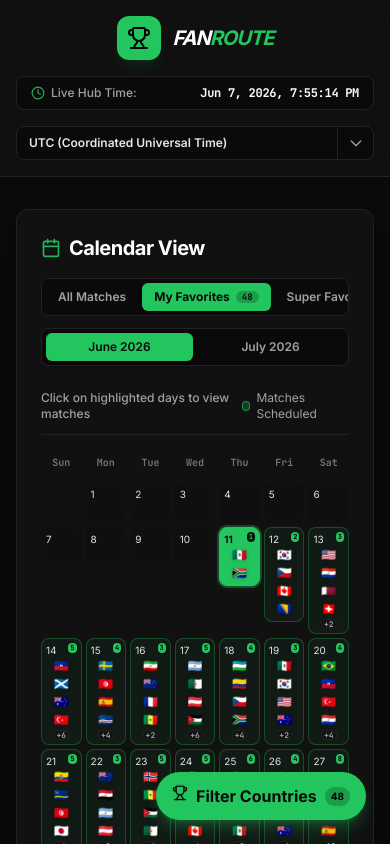
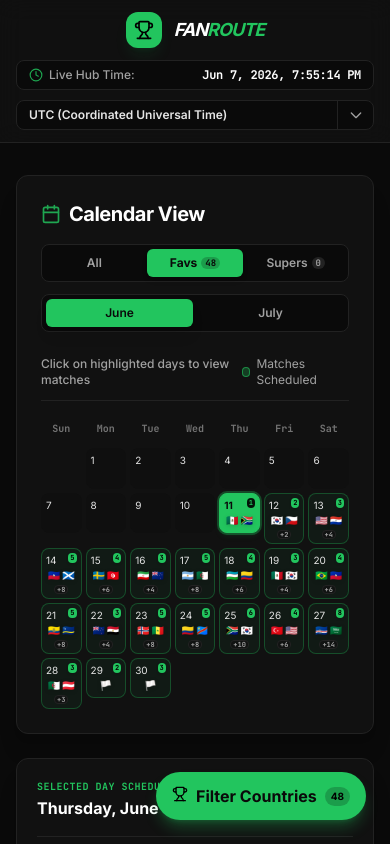
Before and after one commit to oNk2r/FanRoute, a React (Vite) app: page / in a window 390 px wide. Shown: the top 844 px of the page. Built offline with nearby package versions, Linux system fonts and the light colour scheme.

Commit message:
style: optimize responsive mobile UI/UX and layout spacings

```diff
--- a/src/App.tsx
+++ b/src/App.tsx
@@ -147,26 +147,26 @@ export default function App() {
     <div className="min-h-screen bg-[#0A0A0A] text-white flex flex-col font-sans selection:bg-[#22C55E] selection:text-black">
 
       {/* 1. Header Navigation Bar */}
-      <header className="border-b border-[#222222] bg-[#111111]/90 backdrop-blur-md sticky top-0 z-50 px-4 py-4 md:px-8">
-        <div className="max-w-7xl mx-auto flex flex-col md:flex-row items-center justify-between gap-4">
+      <header className="border-b border-[#222222] bg-[#111111]/90 backdrop-blur-md sticky top-0 z-50 px-4 py-3 md:py-4 md:px-8">
+        <div className="max-w-7xl mx-auto flex flex-col md:flex-row items-center justify-between gap-3 md:gap-4">
 
           {/* Logo Brand */}
           <div className="flex items-center gap-3">
-            <div className="bg-[#22C55E] p-2.5 rounded-xl shadow-lg shadow-[#22C55E]/10">
-              <Trophy className="w-6 h-6 text-black" />
+            <div className="bg-[#22C55E] p-2 md:p-2.5 rounded-xl shadow-lg shadow-[#22C55E]/10">
+              <Trophy className="w-5 h-5 md:w-6 md:h-6 text-black" />
             </div>
             <div>
-              <h1 className="text-xl md:text-2xl font-black italic tracking-tighter uppercase font-sans text-white">
+              <h1 className="text-lg md:text-2xl font-black italic tracking-tighter uppercase font-sans text-white">
                 Fan<span className="text-[#22C55E]">Route</span>
               </h1>
             </div>
           </div>
 
           {/* Timezone Switcher & Clock Widget details */}
-          <div className="flex flex-col sm:flex-row items-end sm:items-center gap-4 w-full md:w-auto">
+          <div className="flex flex-col sm:flex-row items-stretch sm:items-center gap-2.5 sm:gap-4 w-full md:w-auto">
 
             {/* Clock */}
-            <div className="flex items-center gap-2 bg-[#0A0A0A] px-3.5 py-2 border border-[#222222] rounded-lg text-xs w-full sm:w-auto justify-between sm:justify-start">
+            <div className="flex items-center gap-2 bg-[#0A0A0A] px-3 py-1.5 sm:px-3.5 sm:py-2 border border-[#222222] rounded-lg text-xs w-full sm:w-auto justify-between sm:justify-start">
               <span className="flex items-center gap-1.5 text-neutral-400 font-medium font-sans">
                 <Clock className="w-3.5 h-3.5 text-[#22C55E] animate-pulse" />
                 Live Hub Time:
@@ -178,10 +178,10 @@ export default function App() {
 
             {/* Selector Dropdown custom-styled */}
             <div className="relative w-full sm:w-72">
-              <select
+               <select
                 value={selectedTimezone}
                 onChange={(e) => setSelectedTimezone(e.target.value)}
-                className="w-full bg-[#0A0A0A] text-neutral-200 border border-[#222222] focus:border-[#22C55E] focus:outline-none rounded-lg py-2 pl-3 pr-8 text-xs font-semibold cursor-pointer appearance-none transition-colors"
+                className="w-full bg-[#0A0A0A] text-neutral-200 border border-[#222222] focus:border-[#22C55E] focus:outline-none rounded-lg py-1.5 sm:py-2 pl-3 pr-8 text-xs font-semibold cursor-pointer appearance-none transition-colors"
                 id="timezone-select-dropdown"
               >
                 {TIMEZONES.map((tz) => (
--- a/src/components/CalendarView.tsx
+++ b/src/components/CalendarView.tsx
@@ -115,27 +115,28 @@ export const CalendarView: React.FC<CalendarViewProps> = ({
 
           <div className="flex flex-col sm:flex-row items-stretch sm:items-center gap-3 w-full xl:w-auto">
             {/* View Modes Selector */}
-            <div className="flex items-center gap-1 bg-[#0A0A0A] p-1 border border-[#222222] rounded-lg text-xs font-semibold font-sans overflow-x-auto w-full sm:w-auto">
+            <div className="grid grid-cols-3 gap-1 sm:flex sm:items-center sm:gap-1 bg-[#0A0A0A] p-1 border border-[#222222] rounded-lg text-xs font-semibold font-sans w-full sm:w-auto">
               <button
                 onClick={() => onViewModeChange("all")}
-                className={`flex-1 sm:flex-initial px-3 py-1.5 rounded-md transition-all cursor-pointer whitespace-nowrap text-center ${
+                className={`px-1 py-1.5 sm:px-3 rounded-md transition-all cursor-pointer text-center ${
                   viewMode === "all"
                     ? "bg-[#22C55E] text-[#0A0A0A] font-bold shadow-md"
                     : "text-neutral-400 hover:text-white"
                 }`}
               >
-                All Matches
+                All <span className="hidden md:inline">Matches</span>
               </button>
               <button
                 onClick={() => onViewModeChange("favorites")}
-                className={`flex-1 sm:flex-initial px-3 py-1.5 rounded-md transition-all cursor-pointer flex items-center justify-center gap-1.5 whitespace-nowrap ${
+                className={`px-1 py-1.5 sm:px-3 rounded-md transition-all cursor-pointer flex items-center justify-center gap-1 ${
                   viewMode === "favorites"
                     ? "bg-[#22C55E] text-[#0A0A0A] font-bold shadow-md"
                     : "text-neutral-400 hover:text-white"
                 }`}
               >
-                My Favorites
-                <span className={`px-1.5 py-0.2 text-[9px] rounded-full font-mono ${
+                <span className="hidden sm:inline">My Favorites</span>
+                <span className="inline sm:hidden">Favs</span>
+                <span className={`px-1 sm:px-1.5 py-0.2 text-[9px] rounded-full font-mono ${
                   viewMode === "favorites" ? "bg-black/20 text-[#0A0A0A]" : "bg-[#222222] text-neutral-400"
                 }`}>
                   {favoriteTeamIds.length}
@@ -143,14 +144,15 @@ export const CalendarView: React.FC<CalendarViewProps> = ({
               </button>
               <button
                 onClick={() => onViewModeChange("super")}
-                className={`flex-1 sm:flex-initial px-3 py-1.5 rounded-md transition-all cursor-pointer flex items-center justify-center gap-1.5 whitespace-nowrap ${
+                className={`px-1 py-1.5 sm:px-3 rounded-md transition-all cursor-pointer flex items-center justify-center gap-1 ${
                   viewMode === "super"
                     ? "bg-[#22C55E] text-[#0A0A0A] font-bold shadow-md"
                     : "text-neutral-400 hover:text-white"
                 }`}
               >
-                Super Favorites
-                <span className={`px-1.5 py-0.2 text-[9px] rounded-full font-mono ${
+                <span className="hidden sm:inline">Super Favorites</span>
+                <span className="inline sm:hidden">Supers</span>
+                <span className={`px-1 sm:px-1.5 py-0.2 text-[9px] rounded-full font-mono ${
                   viewMode === "super" ? "bg-black/20 text-[#0A0A0A]" : "bg-[#222222] text-neutral-400"
                 }`}>
                   {superFavoriteTeamIds.length}
@@ -159,34 +161,34 @@ export const CalendarView: React.FC<CalendarViewProps> = ({
             </div>
 
             {/* Month Swappers */}
-            <div className="flex items-center gap-1 bg-[#0A0A0A] p-1 border border-[#222222] rounded-lg w-full sm:w-auto">
+            <div className="grid grid-cols-2 gap-1 sm:flex sm:items-center sm:gap-1 bg-[#0A0A0A] p-1 border border-[#222222] rounded-lg w-full sm:w-auto">
               <button
                 onClick={() => {
                   setCurrentMonth("june");
                   setClickedDay("2026-06-11"); // Reset to June opening day
                 }}
-                className={`flex-1 sm:flex-initial px-4 py-1.5 rounded-md text-xs font-semibold font-sans transition-all cursor-pointer whitespace-nowrap text-center ${
+                className={`px-3 py-1.5 rounded-md text-xs font-semibold font-sans transition-all cursor-pointer text-center ${
                   currentMonth === "june"
                     ? "bg-[#22C55E] text-[#0A0A0A] shadow-lg font-bold"
                     : "text-neutral-400 hover:text-white"
                 }`}
                 id="june-picker-btn"
               >
-                June 2026
+                June <span className="hidden md:inline">2026</span>
               </button>
               <button
                 onClick={() => {
                   setCurrentMonth("july");
                   setClickedDay("2026-07-01"); // Reset to July start
                 }}
-                className={`flex-1 sm:flex-initial px-4 py-1.5 rounded-md text-xs font-semibold font-sans transition-all cursor-pointer whitespace-nowrap text-center ${
+                className={`px-3 py-1.5 rounded-md text-xs font-semibold font-sans transition-all cursor-pointer text-center ${
                   currentMonth === "july"
                     ? "bg-[#22C55E] text-[#0A0A0A] shadow-lg font-bold"
                     : "text-neutral-400 hover:text-white"
                 }`}
                 id="july-picker-btn"
               >
-                July 2026
+                July <span className="hidden md:inline">2026</span>
               </button>
             </div>
           </div>
@@ -276,9 +278,35 @@ export const CalendarView: React.FC<CalendarViewProps> = ({
                   {dayNum}
                 </span>
 
-                {/* Flags container */}
+                {/* Flags container (Mobile - max 2 flags, smaller text) */}
                 {matchCount > 0 && (
-                  <div className="flex flex-wrap justify-center items-center gap-0.5 sm:gap-1 w-full my-auto">
+                  <div className="flex flex-wrap justify-center items-center gap-0.5 w-full my-auto sm:hidden">
+                    {uniqueFlags.slice(0, 2).map((flag, idx) => (
+                      <span
+                        key={idx}
+                        className="text-[10px] filter drop-shadow-sm select-none"
+                        title="Competing Team"
+                      >
+                        {flag}
+                      </span>
+                    ))}
+                    {uniqueFlags.length > 2 && (
+                      <span
+                        className={`text-[7px] font-mono font-bold leading-none px-0.5 py-0.2 rounded border ${
+                          isClicked
+                            ? "bg-black/10 border-black/25 text-black"
+                            : "bg-[#111111]/80 border-[#222222] text-neutral-400"
+                        }`}
+                      >
+                        +{uniqueFlags.length - 2}
+                      </span>
+                    )}
+                  </div>
+                )}
+
+                {/* Flags container (Desktop - max 4 flags) */}
+                {matchCount > 0 && (
+                  <div className="hidden sm:flex flex-wrap justify-center items-center gap-0.5 sm:gap-1 w-full my-auto">
                     {uniqueFlags.slice(0, 4).map((flag, idx) => (
                       <span
                         key={idx}
--- a/src/components/MatchCard.tsx
+++ b/src/components/MatchCard.tsx
@@ -53,8 +53,9 @@ export const MatchCard: React.FC<MatchCardProps> = ({
             {match.stage}
           </span>
           {isClashOfFavorites && (
-            <span className="inline-flex items-center gap-1 px-2.5 py-0.5 rounded-full text-[9px] font-bold bg-gradient-to-r from-emerald-600 to-teal-500 text-white animate-pulse shadow-md shadow-emerald-950/40">
-              Clash of Favorites ⚔️
+            <span className="inline-flex items-center gap-1 px-2 py-0.5 rounded-full text-[9px] font-bold bg-gradient-to-r from-emerald-600 to-teal-500 text-white animate-pulse shadow-md shadow-emerald-950/40 whitespace-nowrap">
+              <span className="hidden sm:inline">Clash of Favorites ⚔️</span>
+              <span className="inline sm:hidden">Clash ⚔️</span>
             </span>
           )}
         </div>
--- a/src/components/TeamSelector.tsx
+++ b/src/components/TeamSelector.tsx
@@ -83,7 +83,7 @@ export const TeamSelector: React.FC<TeamSelectorProps> = ({
   }, [searchQuery, selectedConfederation]);
 
   return (
-    <div className="bg-[#111111] border border-[#222222] rounded-xl p-4 shadow-xl lg:sticky lg:top-24" id="team-selector-card">
+    <div className="bg-transparent border-0 p-0 shadow-none lg:bg-[#111111] lg:border lg:border-[#222222] lg:rounded-xl lg:p-4 lg:shadow-xl lg:sticky lg:top-24" id="team-selector-card">
       <div className="mb-4">
         <h2 className="text-sm font-bold font-sans tracking-tight text-white flex items-center gap-2">
           <Trophy className="w-4 h-4 text-[#22C55E]" />
```
